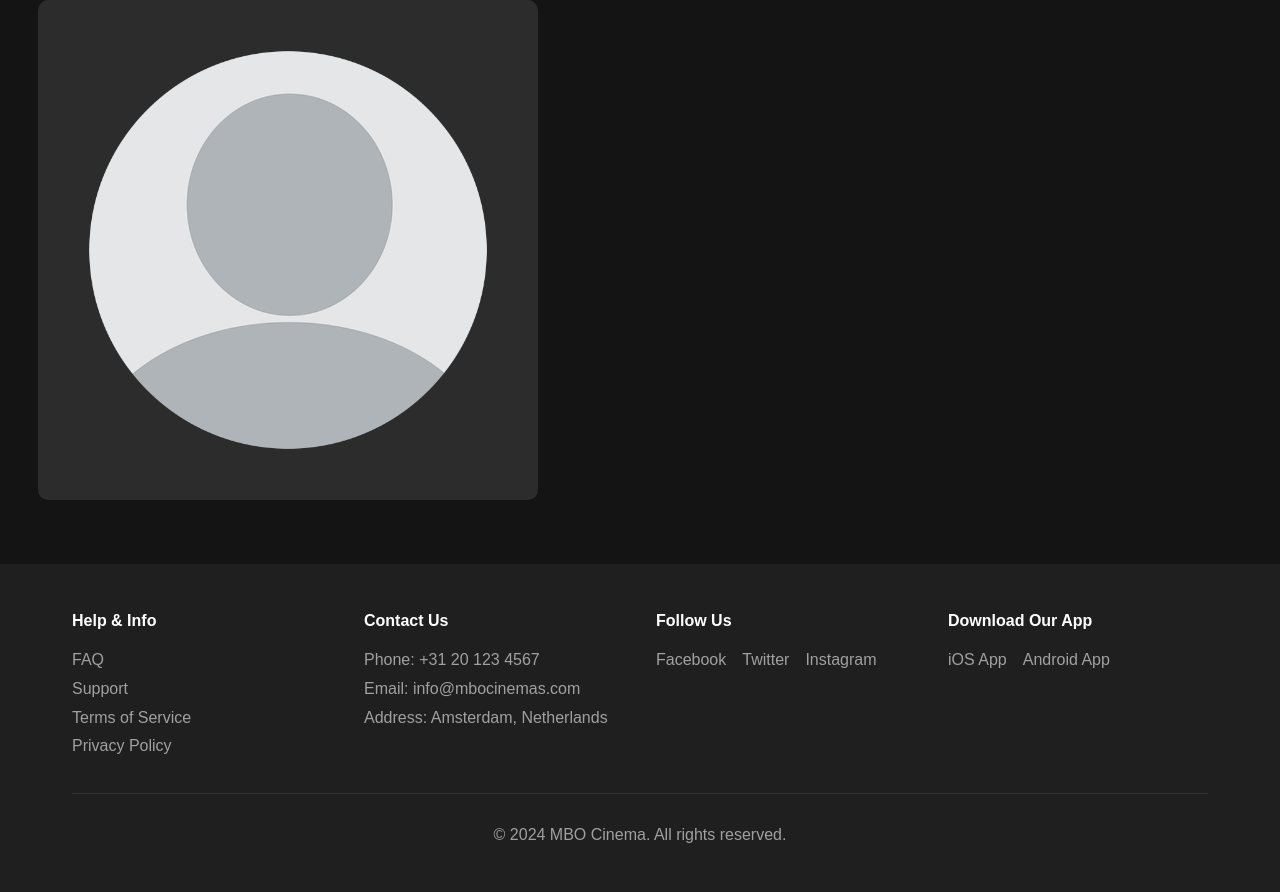
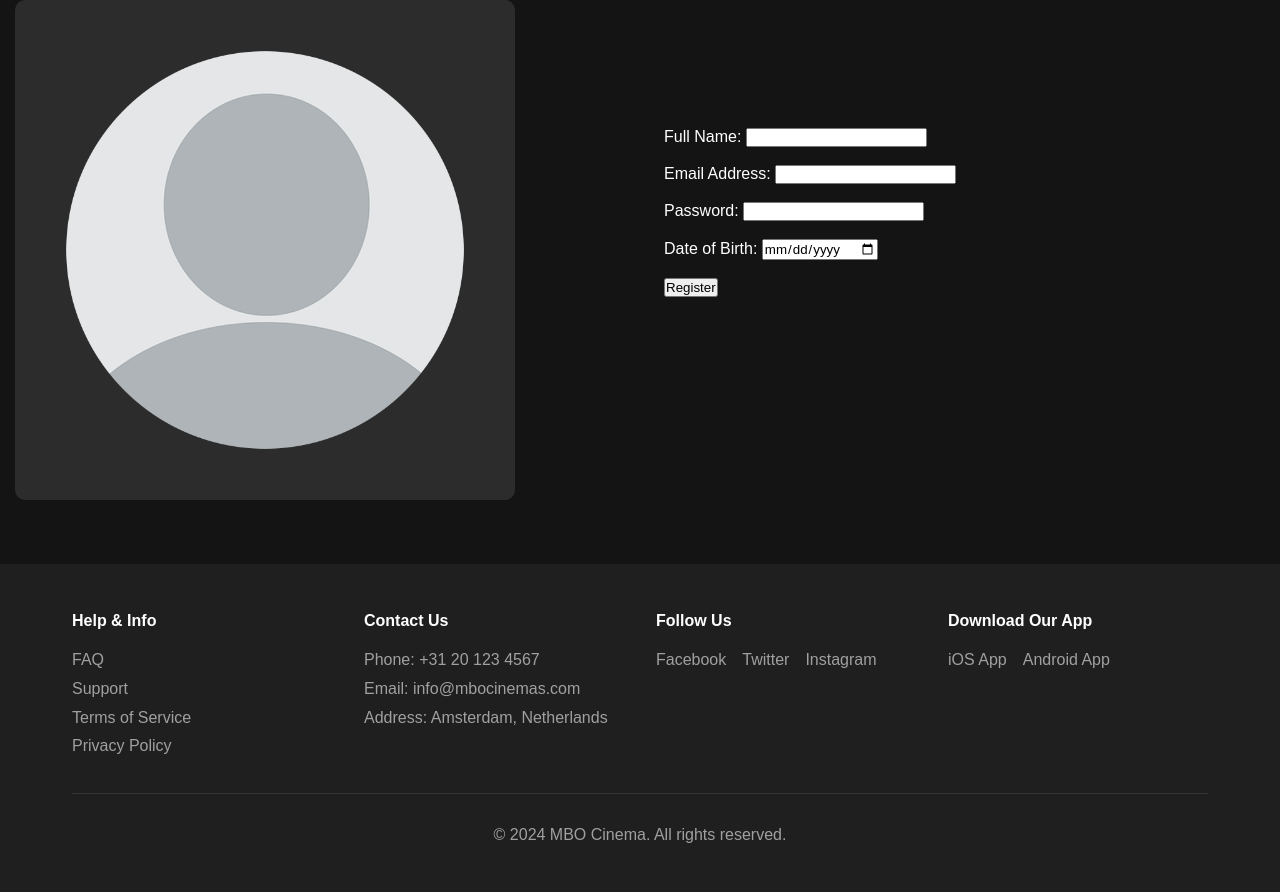
Before and after one commit to mbo-cinemas/mbo-cinemas, a PHP site: page /myaccount.html in a window 1280 px wide. Shown: the part 102-994 px from the top of the page. Run offline with PHP 8.4, Linux system fonts and the light colour scheme.

Commit message:
form op myaccount page

```diff
--- a/MBO-Cinemas/css/style.css
+++ b/MBO-Cinemas/css/style.css
@@ -686,6 +686,17 @@ body {
     background: #b20710;
 }
 
+#form1 {
+    margin-top: 10%;
+    margin-left: 5%;
+}
+
+#flexbox1 {
+    display: flex;
+    flex-direction: row;
+    gap: 100px;
+}
+
 #profile {
     margin: 0px;
 }
--- a/MBO-Cinemas/myaccount.html
+++ b/MBO-Cinemas/myaccount.html
@@ -34,10 +34,27 @@
         </nav>
     </header>
     <main>
-        <section id="profile">
-            <article id="profile-picture">
-                <img src="../MBO-Cinemas/images/blank profile picture.png" id="profile-picture-image">
-            </article>
+        <section id="flexbox1">
+            <section id="profile">
+                <article id="profile-picture">
+                    <img src="../MBO-Cinemas/images/blank profile picture.png" id="profile-picture-image">
+                </article>
+            </section>
+            <form action="/submit_registration" method="POST" id="form1">
+                <label for="name">Full Name:</label>
+                <input type="text" id="name" name="name" required><br><br>
+
+                <label for="email">Email Address:</label>
+                <input type="email" id="email" name="email" required><br><br>
+
+                <label for="password">Password:</label>
+                <input type="password" id="password" name="password" required><br><br>
+
+                <label for="dob">Date of Birth:</label>
+                <input type="date" id="dob" name="dob" required><br><br>
+
+                <button type="submit">Register</button>
+            </form>
         </section>
     </main>
     <footer>
```
